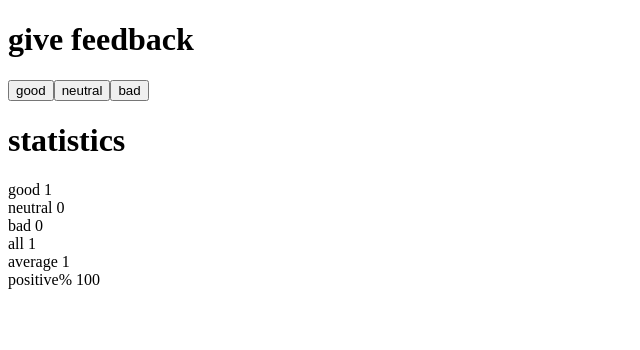
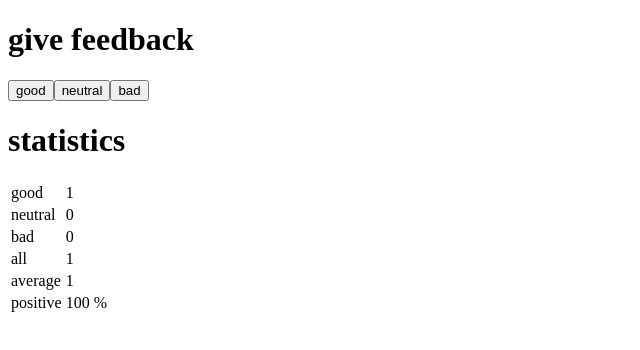
Before and after one commit to sjkottari/full-stack-open, a React (Vite) app in the folder osa1/unicafe/: page / in a window 1280 px wide. Both pictures are taken after a click on the button "good". Shown: the top 350 px of the page, without its empty margins (0-640 px from the left). Built offline with nearby package versions, Linux system fonts and the light colour scheme.

Commit message:
unicafe-step6 implement HTML table

```diff
--- a/osa1/unicafe/src/App.jsx
+++ b/osa1/unicafe/src/App.jsx
@@ -16,23 +16,25 @@ const Statistics = ({stats}) => {
   }
 
   const average = ((1*stats.goodCount)+(0*stats.neutralCount)+(-1*stats.badCount))/stats.total
-  const positivePercentage = (stats.goodCount/stats.total)*100
+  const positive = ((stats.goodCount/stats.total)*100).toString().concat(" %")
   return (
-    <>
-      <StatisticLine text="good" value={stats.goodCount} />
-      <StatisticLine text="neutral" value={stats.neutralCount} />
-      <StatisticLine text="bad" value={stats.badCount} />
-      <StatisticLine text="all" value={stats.total} />
-      <StatisticLine text="average" value={average} />
-      <StatisticLine text="positive%" value={positivePercentage} />
-    </>
+    <table>
+      <tbody>
+        <StatisticLine text="good" value={stats.goodCount} />
+        <StatisticLine text="neutral" value={stats.neutralCount} />
+        <StatisticLine text="bad" value={stats.badCount} />
+        <StatisticLine text="all" value={stats.total} />
+        <StatisticLine text="average" value={average} />
+        <StatisticLine text="positive" value={positive} />
+      </tbody>
+    </table>
   )
 }
 
 const StatisticLine = (props) => (
-  <div>
-    {props.text} {props.value}
-  </div>
+  <tr>
+    <td>{props.text}</td><td>{props.value}</td>
+  </tr>
 )
 
 const App = () => {
```
